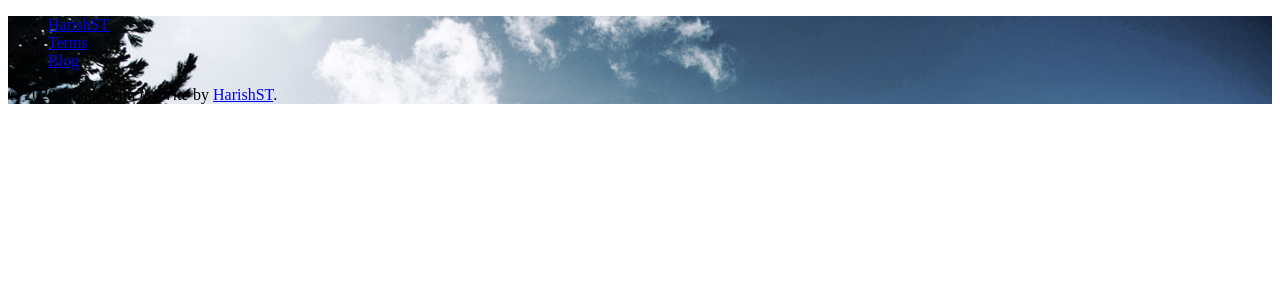
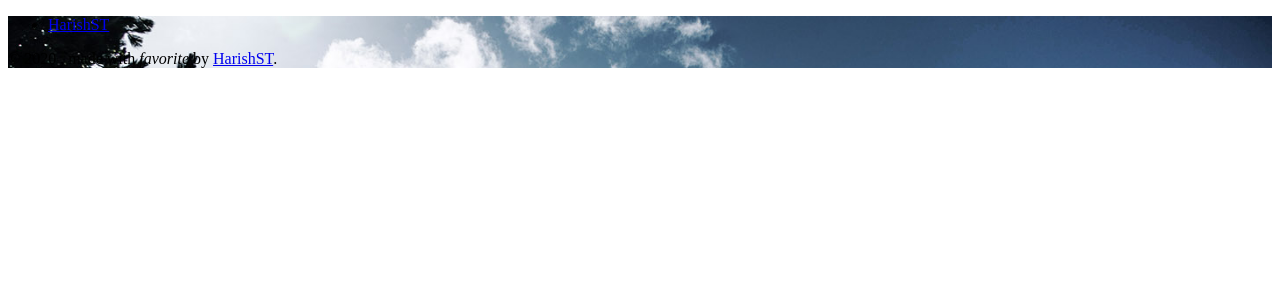
Before and after one commit to HarishSTOnline/Yii2-Material-Dashboard, a Yii app: template backend/views/layouts/bare.php in a window 1280 px wide. Shown: the top 300 px of the page. Run offline with PHP 8.4 and a stand-in for Yii, Linux system fonts and the light colour scheme; the template is opened without the code that fills it, so the values that code supplies are empty; some libraries are stand-ins or nearby versions.

Commit message:
Footer Links Removed

```diff
--- a/backend/views/layouts/_footer.php
+++ b/backend/views/layouts/_footer.php
@@ -9,16 +9,6 @@
                 <li>
                     <a href="#">
                         HarishST
-                    </a>
-                </li>
-                <li>
-                    <a href="#">
-                        Terms
-                    </a>
-                </li>
-                <li>
-                    <a href="#">
-                        Blog
                     </a>
                 </li>
             </ul>
```
